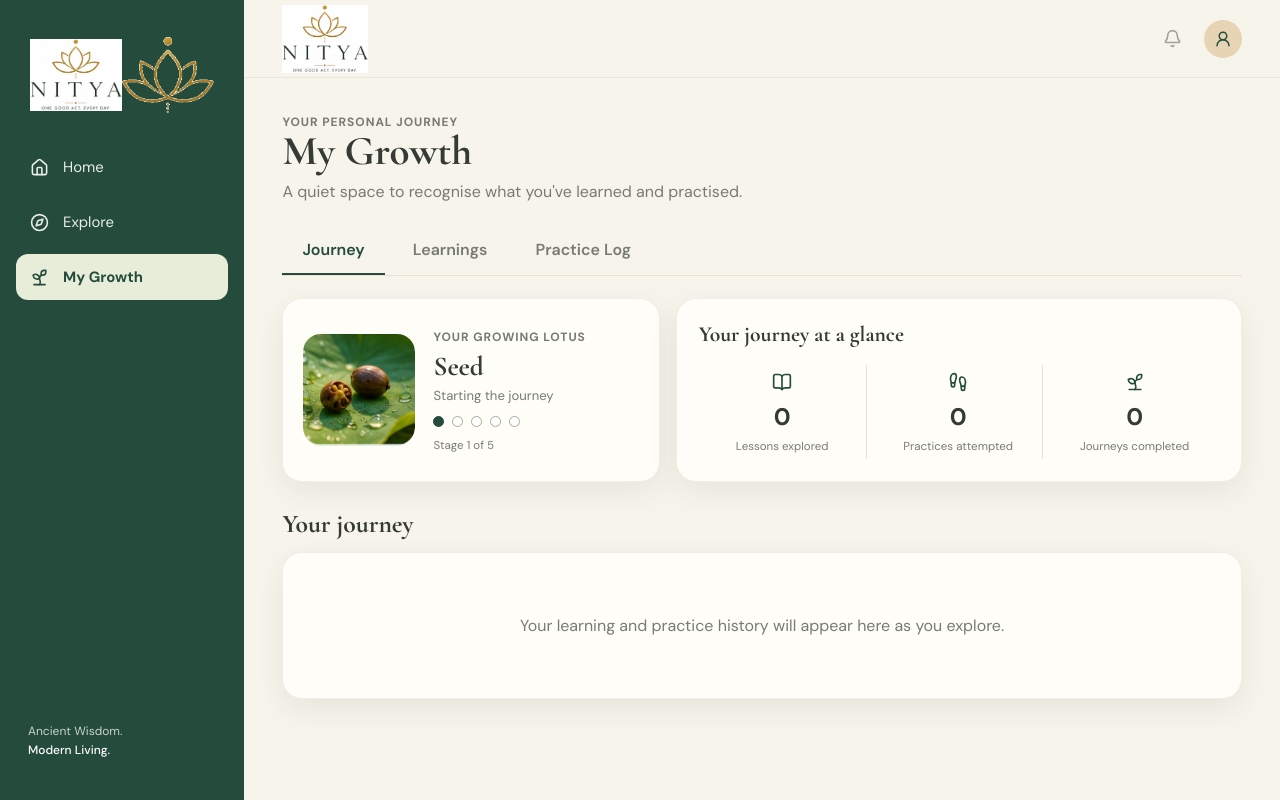
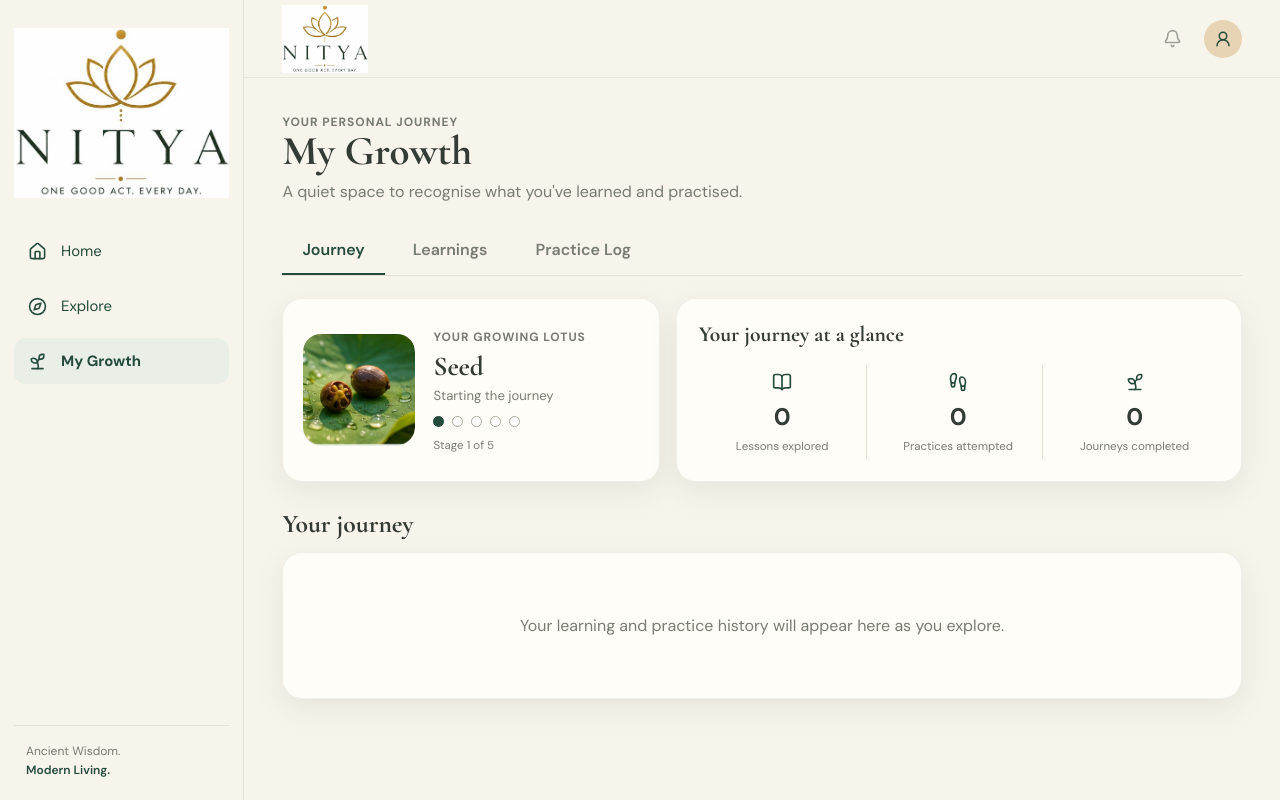
Before and after one commit to rskr28/Nitya, a React (Vite) app: page /growth in a window 1280 px wide. Built offline with nearby package versions, Linux system fonts and the light colour scheme.

Commit message:
Use ivory sidebar surface and readable full NITYA logo

```diff
--- a/src/components/Sidebar/index.css
+++ b/src/components/Sidebar/index.css
@@ -1,5 +1,98 @@
- .sidebar{position:fixed;inset:0 auto 0 0;z-index:20;width:var(--sidebar-width);background:var(--forest);color:#f8f5ec;display:flex;flex-direction:column;padding:24px 16px 22px}
-.sidebar__brand{display:flex;align-items:center;justify-content:center;min-height:112px;padding:10px 12px 28px}.sidebar__brand img{display:block;width:92px;height:82px;object-fit:contain}
-.sidebar__nav{display:grid;gap:9px}.sidebar__link{display:flex;align-items:center;gap:14px;padding:13px 14px;border-radius:12px;color:#e8eee7;font-size:.93rem;transition:background .2s}.sidebar__link:hover,.sidebar__link.is-active{background:#e8edda;color:var(--forest);font-weight:700}
-.sidebar__bottom{margin-top:auto;padding:18px 12px;color:#c6d4c7;font-size:.75rem;line-height:1.6}.sidebar__bottom strong{display:block;color:#fff;font-weight:500}
-@media(max-width:900px){.sidebar__brand{min-height:84px;padding:0 0 24px}.sidebar__brand img{width:58px;height:58px}}
+.sidebar {
+  position: fixed;
+  inset: 0 auto 0 0;
+  z-index: 20;
+  width: var(--sidebar-width);
+  background: var(--ivory);
+  color: var(--forest);
+  display: flex;
+  flex-direction: column;
+  padding: 22px 14px 20px;
+  border-right: 1px solid var(--line);
+}
+
+.sidebar__brand {
+  display: flex;
+  align-items: center;
+  justify-content: center;
+  min-height: 196px;
+  padding: 6px 0 24px;
+  margin-bottom: 6px;
+}
+
+.sidebar__brand-lockup {
+  display: block;
+  width: 100%;
+  max-width: 236px;
+  height: auto;
+  object-fit: contain;
+}
+
+.sidebar__brand-symbol {
+  display: none;
+  width: 54px;
+  height: auto;
+  object-fit: contain;
+}
+
+.sidebar__nav {
+  display: grid;
+  gap: 9px;
+}
+
+.sidebar__link {
+  display: flex;
+  align-items: center;
+  gap: 14px;
+  padding: 13px 14px;
+  border-radius: 12px;
+  color: var(--forest);
+  font-size: .93rem;
+  transition: background .2s, color .2s;
+}
+
+.sidebar__link:hover {
+  background: rgba(169, 189, 165, .22);
+}
+
+.sidebar__link.is-active {
+  background: var(--sage-pale);
+  color: var(--forest);
+  font-weight: 700;
+}
+
+.sidebar__bottom {
+  margin-top: auto;
+  padding: 16px 12px 0;
+  border-top: 1px solid var(--line);
+  color: var(--muted);
+  font-size: .75rem;
+  line-height: 1.6;
+}
+
+.sidebar__bottom strong {
+  display: block;
+  color: var(--forest);
+  font-weight: 600;
+}
+
+@media (max-width: 900px) {
+  .sidebar {
+    padding: 18px 12px 18px;
+  }
+
+  .sidebar__brand {
+    min-height: 76px;
+    padding: 0 0 18px;
+    margin-bottom: 10px;
+  }
+
+  .sidebar__brand-lockup {
+    display: none;
+  }
+
+  .sidebar__brand-symbol {
+    display: block;
+    width: 54px;
+  }
+}
```
